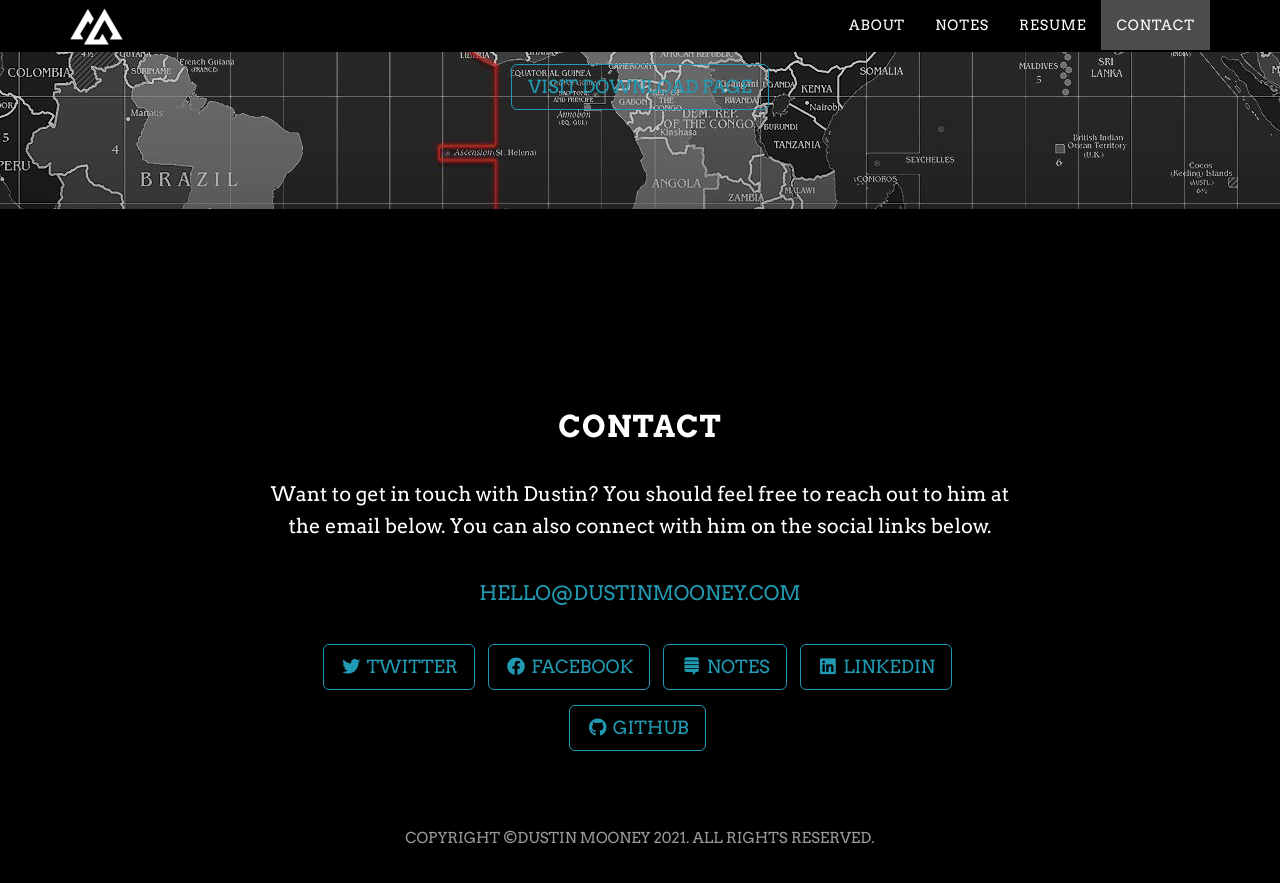
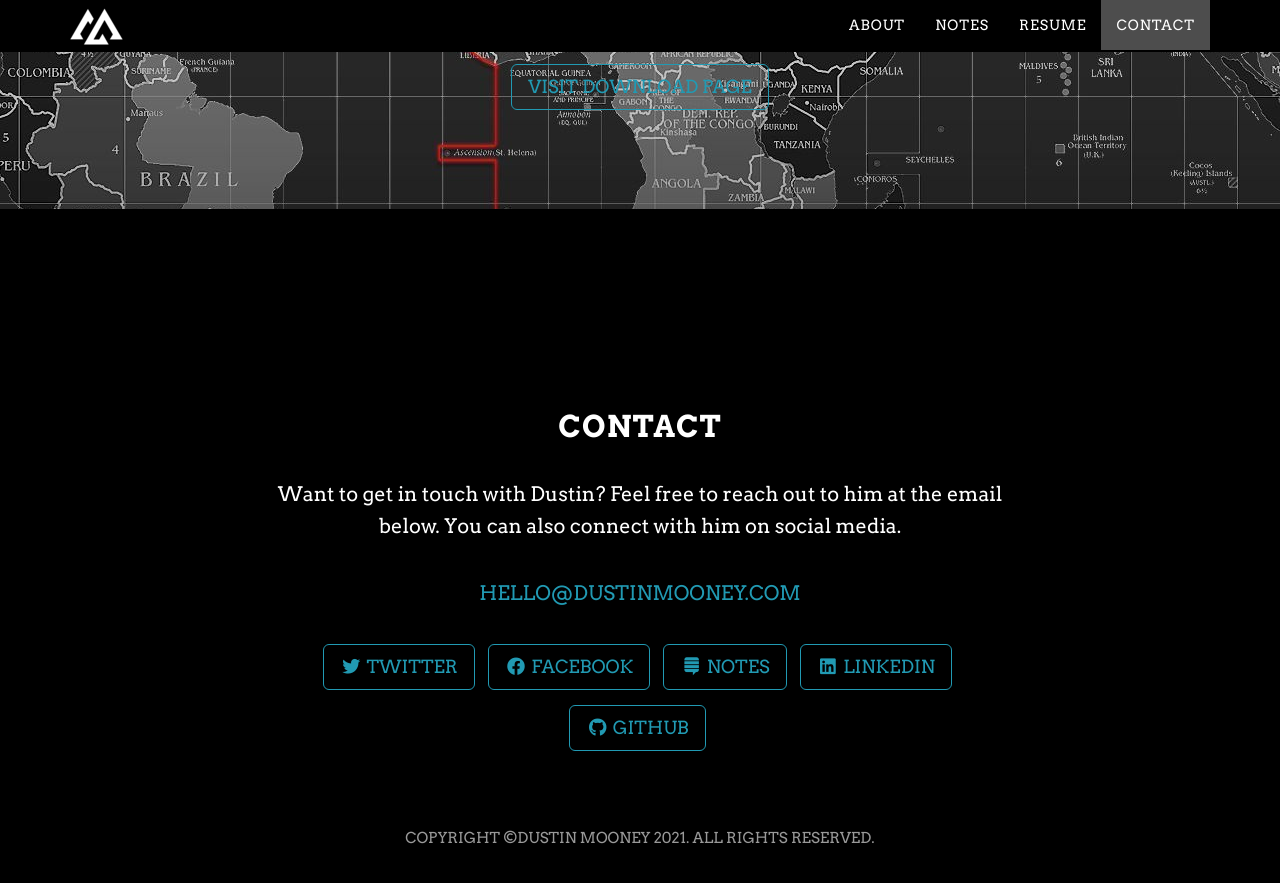
Before and after one commit to dustinwmooney/dustinmooney.website, a Jekyll site: the page built from index.html, in a window 1280 px wide and 900 px high, scrolled down 2968 px. Shown: the top 883 px of the window. Built offline with Jekyll 4.4.1, drawn with Linux system fonts in a browser that asks for light colours; nearby versions of some CDN libraries.

Commit message:
Update contact.html

```diff
--- a/_includes/contact.html
+++ b/_includes/contact.html
@@ -3,8 +3,8 @@
         <div class="row">
             <div class="col-lg-8 col-lg-offset-2">
                 <h2>Contact</h2>
-                <p>Want to get in touch with Dustin? You should feel free to reach out to him at the email below. You can also connect with him on the social links below.</p>
-                <p><a href=HELLO@DUSTINMOONEY.COM}">HELLO@DUSTINMOONEY.COM</a>
+                <p>Want to get in touch with Dustin? Feel free to reach out to him at the email below. You can also connect with him on social media.</p>
+                <p><a href="hello@dustinmooney.com">HELLO@DUSTINMOONEY.COM</a>
                 </p>
                 <ul class="list-inline banner-social-buttons">
                     {% for network in site.social %}
```
